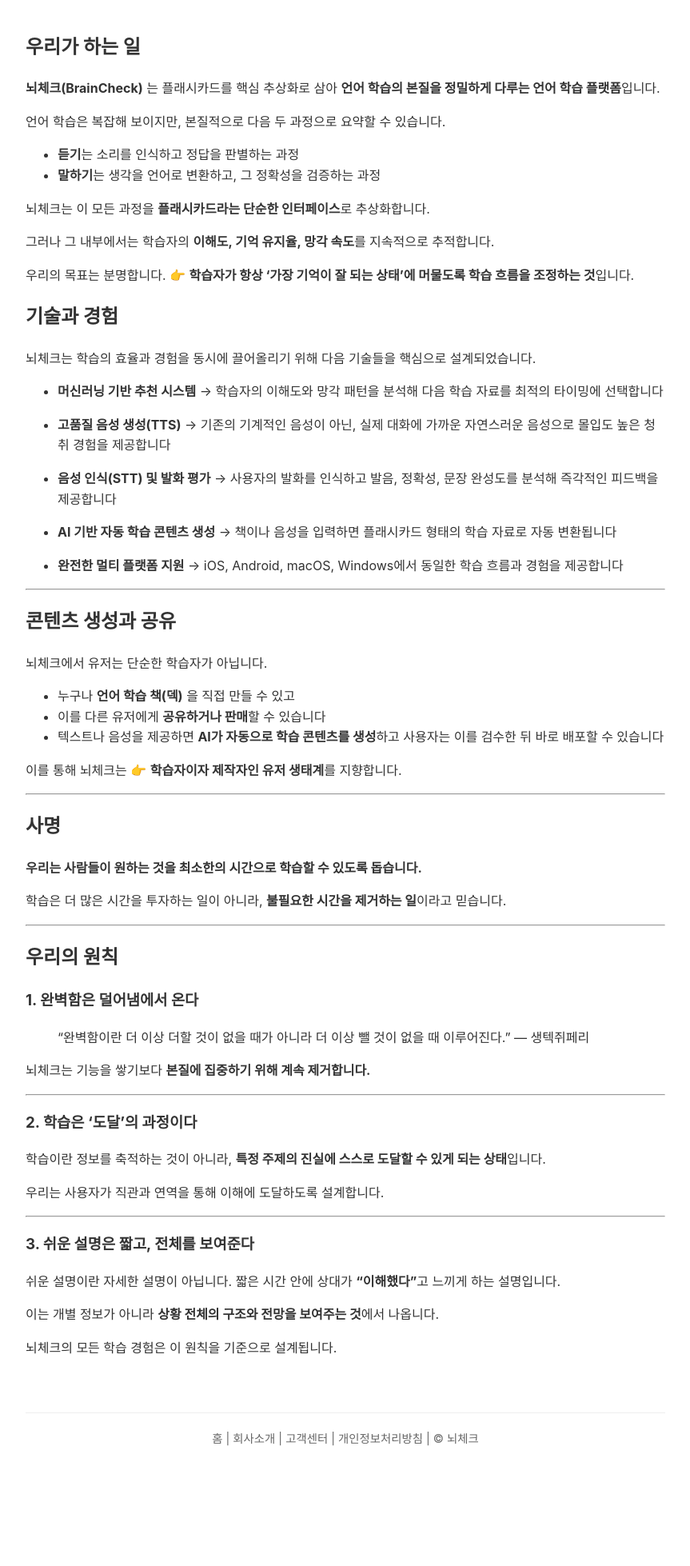
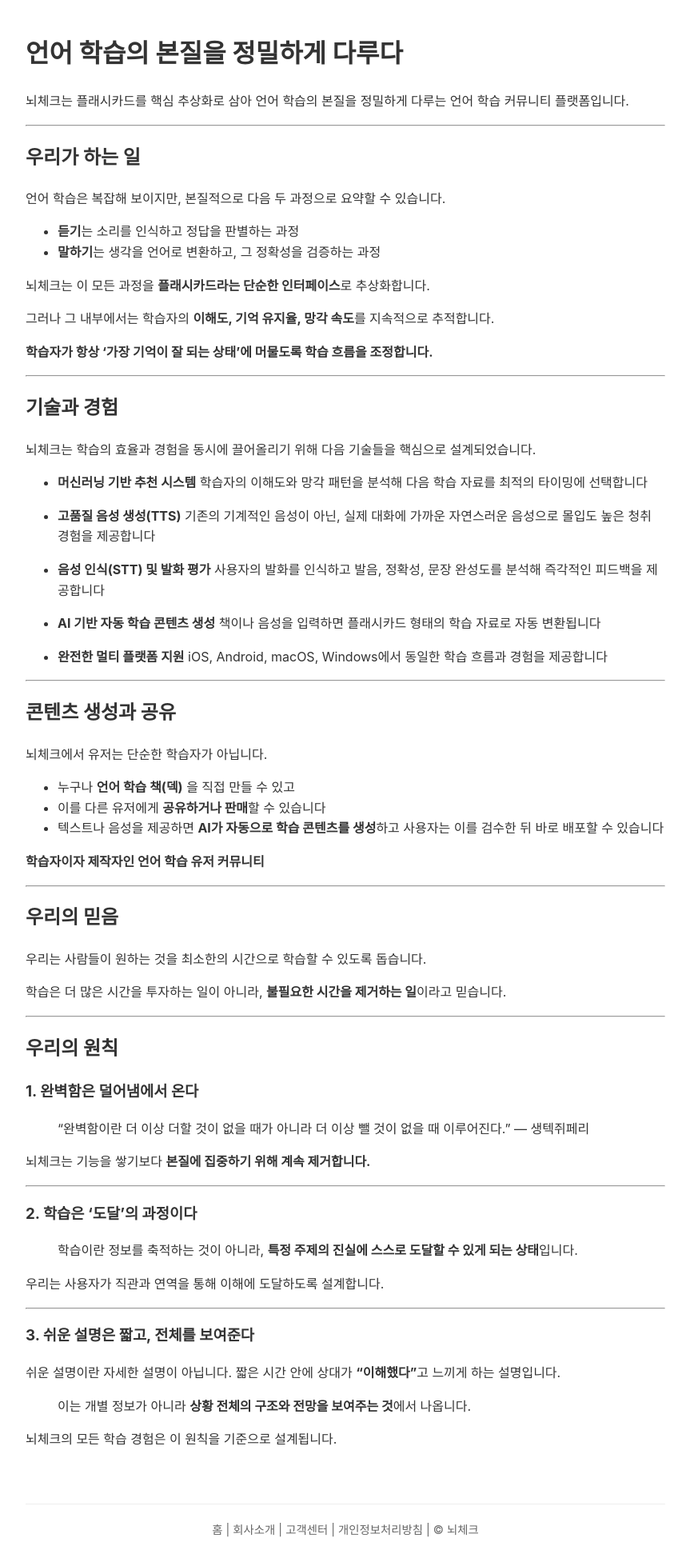
Before and after one commit to braincheckcokr/braincheckcokr.github.io, a Jekyll site: the page built from index.md, in a window 1280 px wide. Shown: the whole page at 80% size, without its empty margins (208-1071 px from the left). Built offline with Jekyll 4.4.1, drawn with Linux system fonts in a browser that asks for light colours; before the commit the page ends 1844 px from its top, so only the background shows below that.

Commit message:
add index.md

```diff
--- a/about.html
+++ b/about.html
@@ -32,7 +32,7 @@
         <h3>대표 약력</h3>
         <ul>
             <li><a href="https://www.linkedin.com/in/younghun-lee-92209ab2/" target="_blank">링크드인</a></li>
-            <li>전 실리콘밸리 AI 서버 테크 리더</li>
+            <li>전 매직엑스 AI 서버 테크 리더</li>
             <li>전 파운트 머신러닝 엔지니어</li>
             <li>전 EA 소프트웨어 엔지니어</li>
         </ul>
--- a/index.md
+++ b/index.md
@@ -5,51 +5,45 @@
 canonical_url: "https://braincheck.co.kr/"
 ---
 
+# 언어 학습의 본질을 정밀하게 다루다
+
+뇌체크는 플래시카드를 핵심 추상화로 삼아 언어 학습의 본질을 정밀하게 다루는 언어 학습 커뮤니티 플랫폼입니다.
+
+---
+
 ## 우리가 하는 일
-
-**뇌체크(BrainCheck)** 는
-플래시카드를 핵심 추상화로 삼아 **언어 학습의 본질을 정밀하게 다루는 언어 학습 플랫폼**입니다.
 
 언어 학습은 복잡해 보이지만, 본질적으로 다음 두 과정으로 요약할 수 있습니다.
 
 - **듣기**는 소리를 인식하고 정답을 판별하는 과정
 - **말하기**는 생각을 언어로 변환하고, 그 정확성을 검증하는 과정
 
-뇌체크는 이 모든 과정을
-**플래시카드라는 단순한 인터페이스**로 추상화합니다.
+뇌체크는 이 모든 과정을 **플래시카드라는 단순한 인터페이스**로 추상화합니다.
 
-그러나 그 내부에서는 학습자의
-**이해도, 기억 유지율, 망각 속도**를 지속적으로 추적합니다.
+그러나 그 내부에서는 학습자의 **이해도, 기억 유지율, 망각 속도**를 지속적으로 추적합니다.
 
-우리의 목표는 분명합니다.
-👉 **학습자가 항상 '가장 기억이 잘 되는 상태'에 머물도록 학습 흐름을 조정하는 것**입니다.
+**학습자가 항상 '가장 기억이 잘 되는 상태'에 머물도록 학습 흐름을 조정합니다.**
+
+---
 
 ## 기술과 경험
 
-뇌체크는 학습의 효율과 경험을 동시에 끌어올리기 위해
-다음 기술들을 핵심으로 설계되었습니다.
+뇌체크는 학습의 효율과 경험을 동시에 끌어올리기 위해 다음 기술들을 핵심으로 설계되었습니다.
 
 - **머신러닝 기반 추천 시스템**
-  → 학습자의 이해도와 망각 패턴을 분석해
-  다음 학습 자료를 최적의 타이밍에 선택합니다
+  학습자의 이해도와 망각 패턴을 분석해 다음 학습 자료를 최적의 타이밍에 선택합니다
 
 - **고품질 음성 생성(TTS)**
-  → 기존의 기계적인 음성이 아닌,
-  실제 대화에 가까운 자연스러운 음성으로
-  몰입도 높은 청취 경험을 제공합니다
+  기존의 기계적인 음성이 아닌, 실제 대화에 가까운 자연스러운 음성으로 몰입도 높은 청취 경험을 제공합니다
 
 - **음성 인식(STT) 및 발화 평가**
-  → 사용자의 발화를 인식하고
-  발음, 정확성, 문장 완성도를 분석해
-  즉각적인 피드백을 제공합니다
+  사용자의 발화를 인식하고 발음, 정확성, 문장 완성도를 분석해 즉각적인 피드백을 제공합니다
 
 - **AI 기반 자동 학습 콘텐츠 생성**
-  → 책이나 음성을 입력하면
-  플래시카드 형태의 학습 자료로 자동 변환됩니다
+  책이나 음성을 입력하면 플래시카드 형태의 학습 자료로 자동 변환됩니다
 
 - **완전한 멀티 플랫폼 지원**
-  → iOS, Android, macOS, Windows에서
-  동일한 학습 흐름과 경험을 제공합니다
+  iOS, Android, macOS, Windows에서 동일한 학습 흐름과 경험을 제공합니다
 
 ---
 
@@ -59,21 +53,17 @@
 
 - 누구나 **언어 학습 책(덱)** 을 직접 만들 수 있고
 - 이를 다른 유저에게 **공유하거나 판매**할 수 있습니다
-- 텍스트나 음성을 제공하면 **AI가 자동으로 학습 콘텐츠를 생성**하고
-  사용자는 이를 검수한 뒤 바로 배포할 수 있습니다
+- 텍스트나 음성을 제공하면 **AI가 자동으로 학습 콘텐츠를 생성**하고 사용자는 이를 검수한 뒤 바로 배포할 수 있습니다
 
-이를 통해 뇌체크는
-👉 **학습자이자 제작자인 유저 생태계**를 지향합니다.
+**학습자이자 제작자인 언어 학습 유저 커뮤니티**
 
 ---
 
-## 사명
+## 우리의 믿음
 
-**우리는 사람들이 원하는 것을
-최소한의 시간으로 학습할 수 있도록 돕습니다.**
+우리는 사람들이 원하는 것을 최소한의 시간으로 학습할 수 있도록 돕습니다.
 
-학습은 더 많은 시간을 투자하는 일이 아니라,
-**불필요한 시간을 제거하는 일**이라고 믿습니다.
+학습은 더 많은 시간을 투자하는 일이 아니라, **불필요한 시간을 제거하는 일**이라고 믿습니다.
 
 ---
 
@@ -81,32 +71,24 @@
 
 ### 1. 완벽함은 덜어냄에서 온다
 
-> "완벽함이란 더 이상 더할 것이 없을 때가 아니라
-> 더 이상 뺄 것이 없을 때 이루어진다." — 생텍쥐페리
+> "완벽함이란 더 이상 더할 것이 없을 때가 아니라 더 이상 뺄 것이 없을 때 이루어진다." — 생텍쥐페리
 
-뇌체크는 기능을 쌓기보다
-**본질에 집중하기 위해 계속 제거합니다.**
+뇌체크는 기능을 쌓기보다 **본질에 집중하기 위해 계속 제거합니다.**
 
 ---
 
 ### 2. 학습은 '도달'의 과정이다
 
-학습이란 정보를 축적하는 것이 아니라,
-**특정 주제의 진실에 스스로 도달할 수 있게 되는 상태**입니다.
+> 학습이란 정보를 축적하는 것이 아니라, **특정 주제의 진실에 스스로 도달할 수 있게 되는 상태**입니다.
 
-우리는 사용자가
-직관과 연역을 통해 이해에 도달하도록 설계합니다.
+우리는 사용자가 직관과 연역을 통해 이해에 도달하도록 설계합니다.
 
 ---
 
 ### 3. 쉬운 설명은 짧고, 전체를 보여준다
 
-쉬운 설명이란 자세한 설명이 아닙니다.
-짧은 시간 안에 상대가
-**"이해했다"**고 느끼게 하는 설명입니다.
+쉬운 설명이란 자세한 설명이 아닙니다. 짧은 시간 안에 상대가 **"이해했다"**고 느끼게 하는 설명입니다.
 
-이는 개별 정보가 아니라
-**상황 전체의 구조와 전망을 보여주는 것**에서 나옵니다.
+> 이는 개별 정보가 아니라 **상황 전체의 구조와 전망을 보여주는 것**에서 나옵니다.
 
-뇌체크의 모든 학습 경험은
-이 원칙을 기준으로 설계됩니다.
+뇌체크의 모든 학습 경험은 이 원칙을 기준으로 설계됩니다.
```
